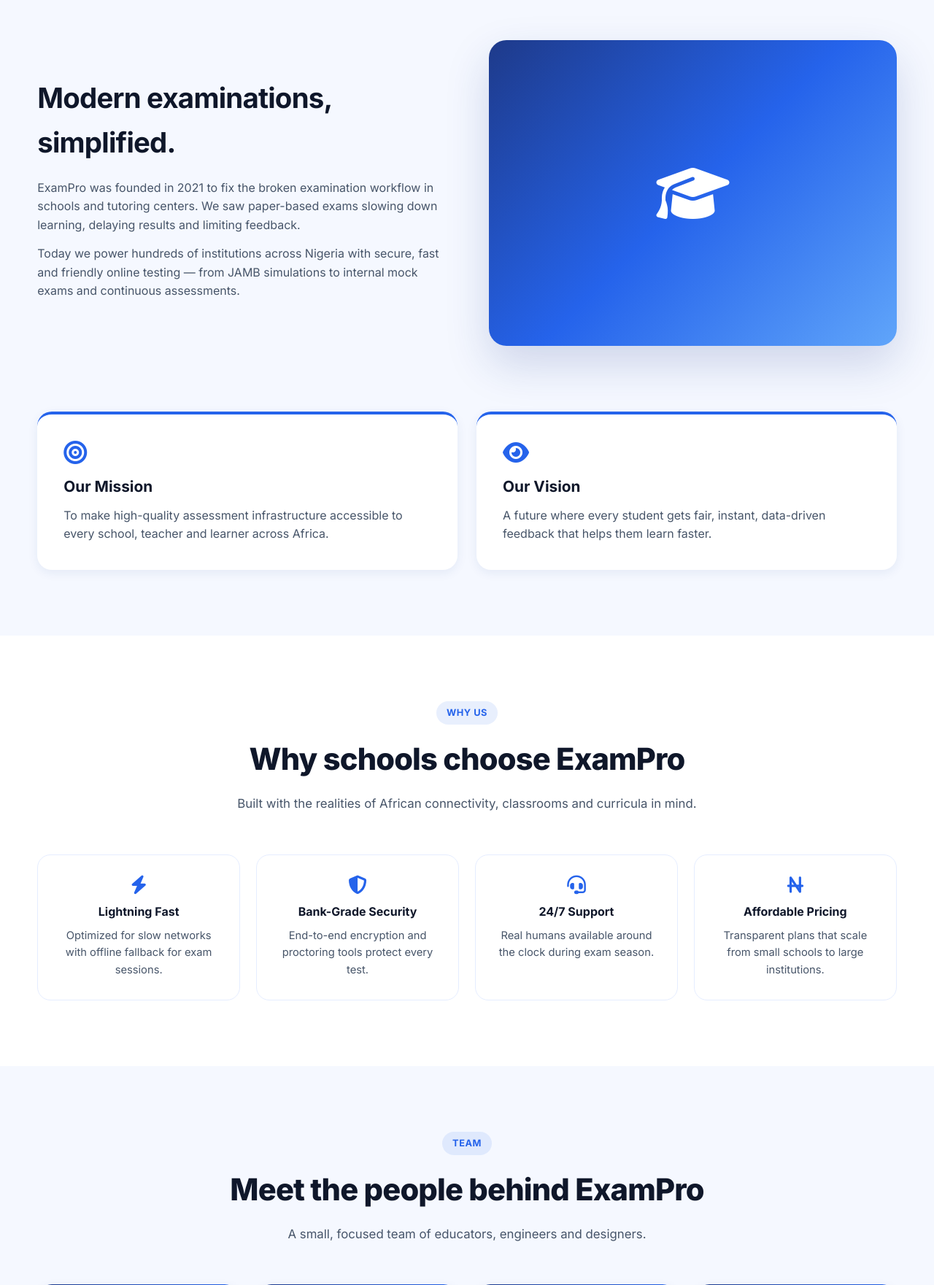
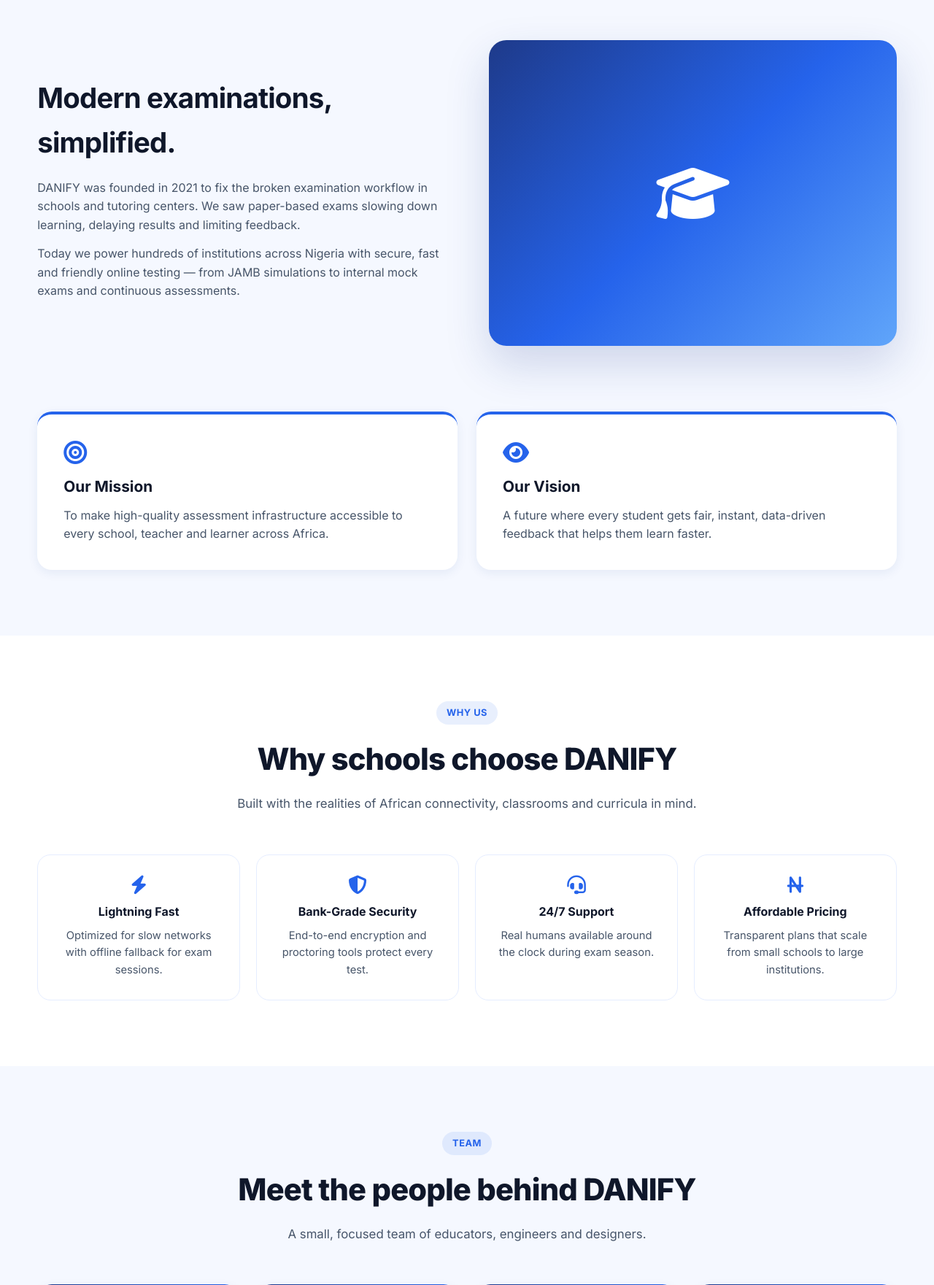
Before and after one commit to Daniel1039/Danify, a Django app: page /about/ in a window 1280 px wide. Shown: the part 459-2220 px from the top of the page at 73% size. Run offline with Django 5.2, Linux system fonts and the light colour scheme.

Commit message:
correction on index and about page

```diff
--- a/templates/about.html
+++ b/templates/about.html
@@ -59,7 +59,7 @@
         <div class="reveal">
           <h2>Modern examinations, simplified.</h2>
           <p>
-            ExamPro was founded in 2021 to fix the broken examination workflow
+            DANIFY was founded in 2021 to fix the broken examination workflow
             in schools and tutoring centers. We saw paper-based exams slowing
             down learning, delaying results and limiting feedback.
           </p>
@@ -102,7 +102,7 @@
       <div class="container">
         <div class="section-head reveal">
           <span class="section-tag">Why Us</span>
-          <h2>Why schools choose ExamPro</h2>
+          <h2>Why schools choose DANIFY</h2>
           <p>
             Built with the realities of African connectivity, classrooms and
             curricula in mind.
@@ -145,7 +145,7 @@
       <div class="container">
         <div class="section-head reveal">
           <span class="section-tag">Team</span>
-          <h2>Meet the people behind ExamPro</h2>
+          <h2>Meet the people behind DANIFY</h2>
           <p>A small, focused team of educators, engineers and designers.</p>
         </div>
         <div class="team-grid">
@@ -273,7 +273,7 @@
     <section>
       <div class="container">
         <div class="cta-banner reveal">
-          <h2>Bring ExamPro to your school</h2>
+          <h2>Bring DANIFY to your school</h2>
           <p>
             Talk to our team about deploying ExamPro for your institution this
             term.
@@ -290,7 +290,7 @@
         <div class="foot-grid">
           <div class="foot-col">
             <a href="index.html" class="logo"
-              ><i class="fa-solid fa-graduation-cap"></i><span>ExamPro</span></a
+              ><i class="fa-solid fa-graduation-cap"></i><span>DANIFY</span></a
             >
             <p>
               The premium CBT platform powering modern learning across schools,
@@ -343,7 +343,7 @@
           </div>
         </div>
         <div class="foot-bottom">
-          © <span id="yr"></span> ExamPro. All rights reserved.
+          © <span id="yr"></span> DANIFY. All rights reserved.
         </div>
       </div>
     </footer>
--- a/templates/index.html
+++ b/templates/index.html
@@ -269,7 +269,7 @@
         <div class="faq-list">
           <div class="faq-item reveal">
             <button class="faq-q">
-              Is ExamPro suitable for WAEC, JAMB and NECO practice?<i
+              Is DANIFY suitable for WAEC, JAMB and NECO practice?<i
                 class="fa-solid fa-chevron-down"
               ></i>
             </button>
@@ -283,7 +283,7 @@
           </div>
           <div class="faq-item reveal">
             <button class="faq-q">
-              Can my school use ExamPro for internal tests?<i
+              Can my school use DANIFY for internal tests?<i
                 class="fa-solid fa-chevron-down"
               ></i>
             </button>
@@ -345,7 +345,7 @@
         <div class="foot-grid">
           <div class="foot-col">
             <a href="index.html" class="logo"
-              ><i class="fa-solid fa-graduation-cap"></i><span>ExamPro</span></a
+              ><i class="fa-solid fa-graduation-cap"></i><span>DANIFY</span></a
             >
             <p>
               The premium CBT platform powering modern learning across schools,
```
